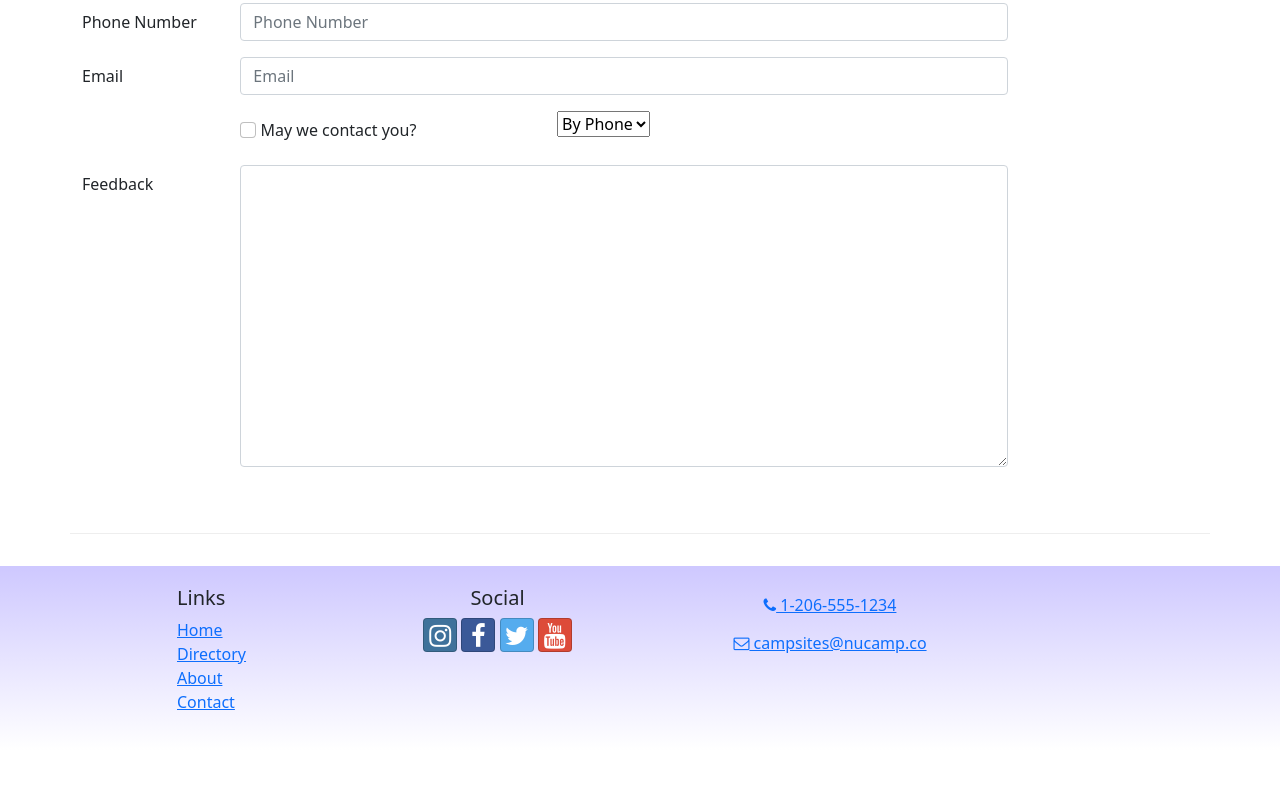
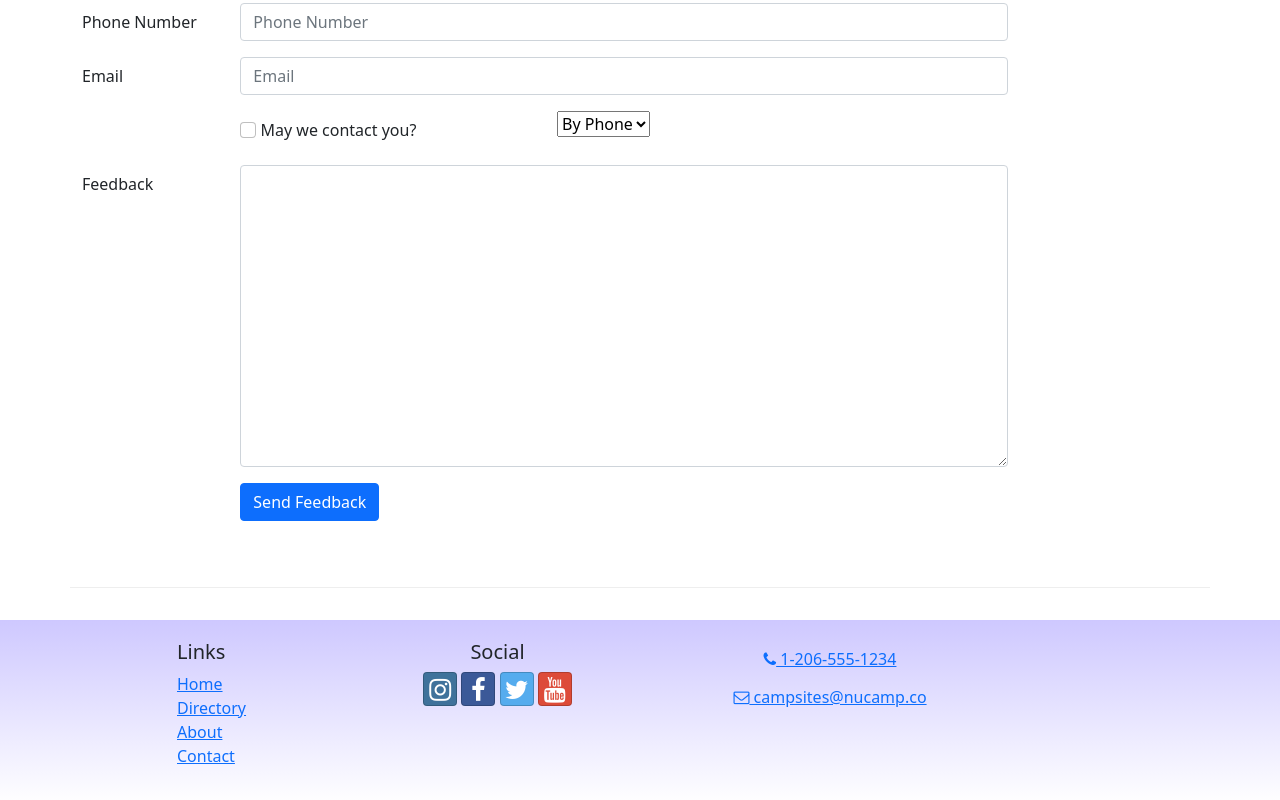
Before and after one commit to rockleejb/nucampsite-react, a React (Create React App) app: page /contact in a window 1280 px wide. Shown: the part 719-1519 px from the top of the page. Before the commit the page ends 1469 px from the top, so only its background shows below. Built offline with nearby package versions, Linux system fonts and the light colour scheme.

Commit message:
ContactForm Part 3

```diff
--- a/src/components/ContactForm.js
+++ b/src/components/ContactForm.js
@@ -2,6 +2,11 @@
 import { Formik, Field, Form } from "formik";
 
 const ContactForm = () => {
+  const handleSubmit = (values, { resetForm }) => {
+    console.log('form values: ', values);
+    console.log('in JSON format: ', JSON.stringify(values));
+    resetForm();
+  };
   return (
     <Formik
       initialValues={{
@@ -13,6 +18,7 @@
         contactType: "By Phone",
         feedback: "",
       }}
+      onSubmit={handleSubmit}
     >
       <Form>
         <FormGroup row>
@@ -84,6 +90,13 @@
             />
           </Col>
         </FormGroup>
+        <FormGroup row>
+          <Col md={{ size: 10, offset: 2 }}>
+            <Button type="submit" color="primary">
+              Send Feedback
+            </Button>
+          </Col>
+        </FormGroup>
       </Form>
     </Formik>
   );
```
